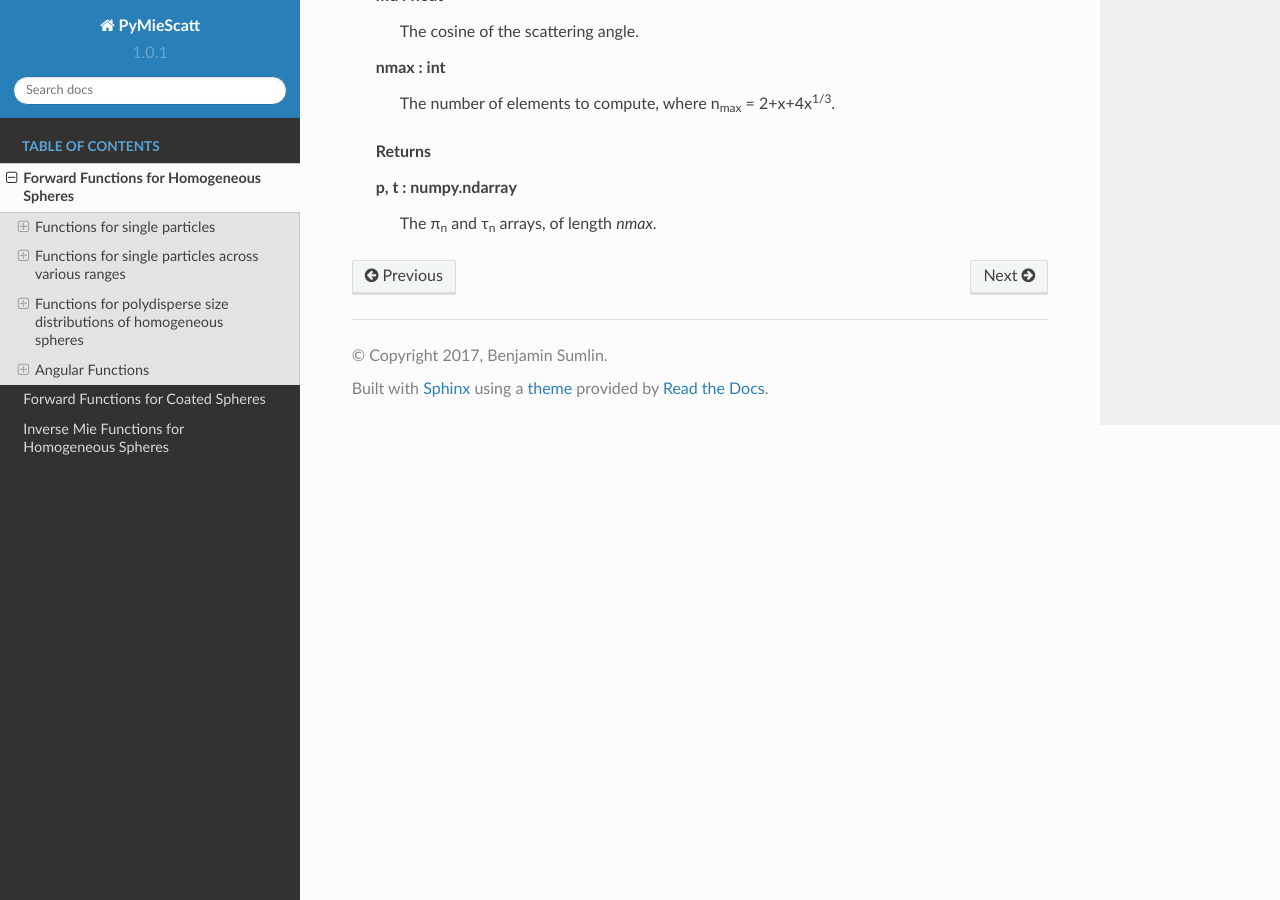
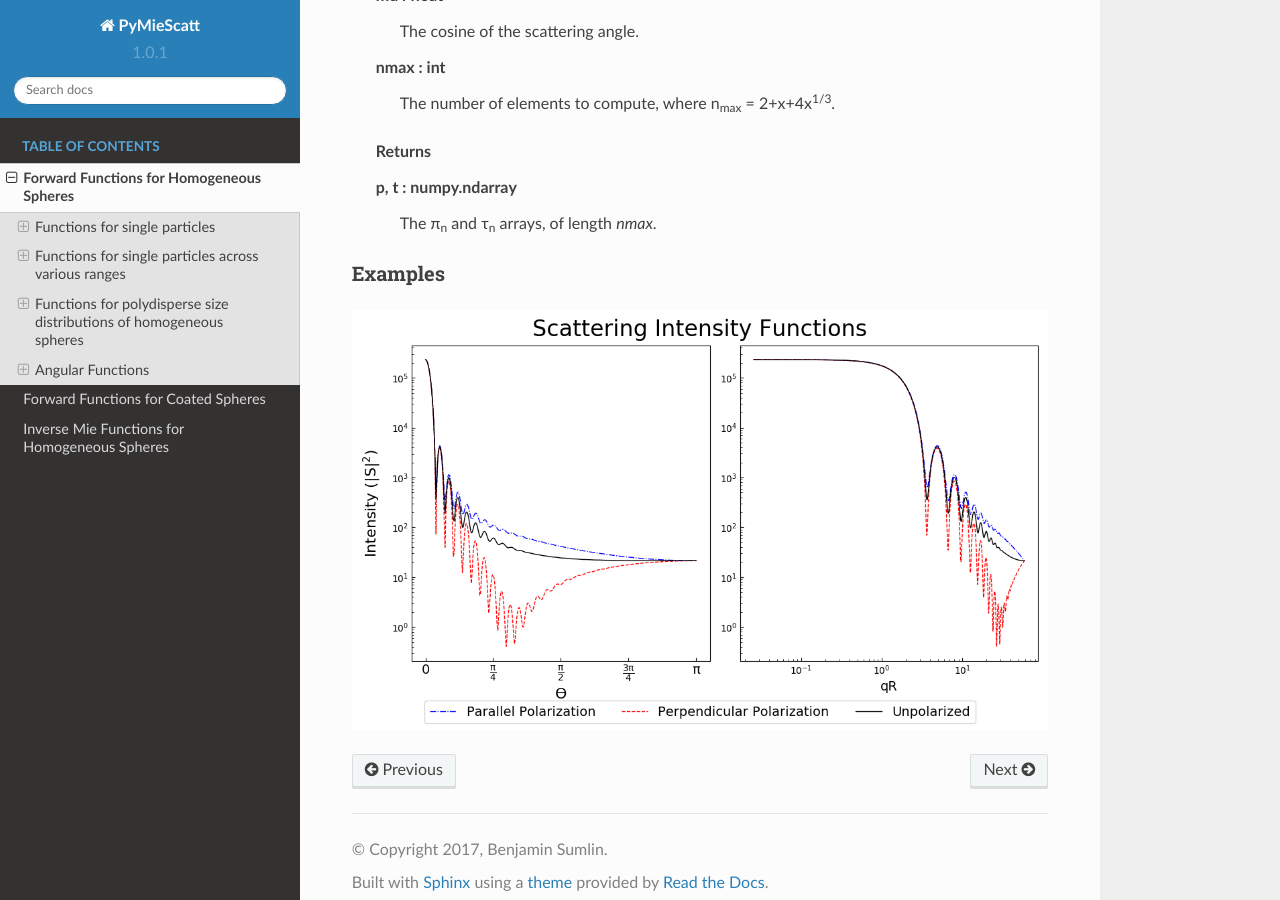
Before and after one commit to bsumlin/PyMieScatt, a Sphinx documentation site: the page built from docs/forward.rst, in a window 1280 px wide and 900 px high, scrolled down 12959 px. Built offline with Sphinx 7.4.7 and the Read the Docs theme 2.0.0, drawn with Linux system fonts in a browser that asks for light colours; formulas are drawn with MathJax 3; pages that are not in the unit, such as notebooks, are missing from menus.

Commit message:
image test 2

```diff
--- a/docs/forward.rst
+++ b/docs/forward.rst
@@ -504,3 +504,8 @@ These functions compute the angle-dependent scattered field intensities, scatter
 
    p, t : numpy.ndarray
 	The π\ :sub:`n` and τ\ :sub:`n` arrays, of length *nmax*.
+
+Examples
+~~~~~~~~
+
+.. image:: images/sif.png
```
